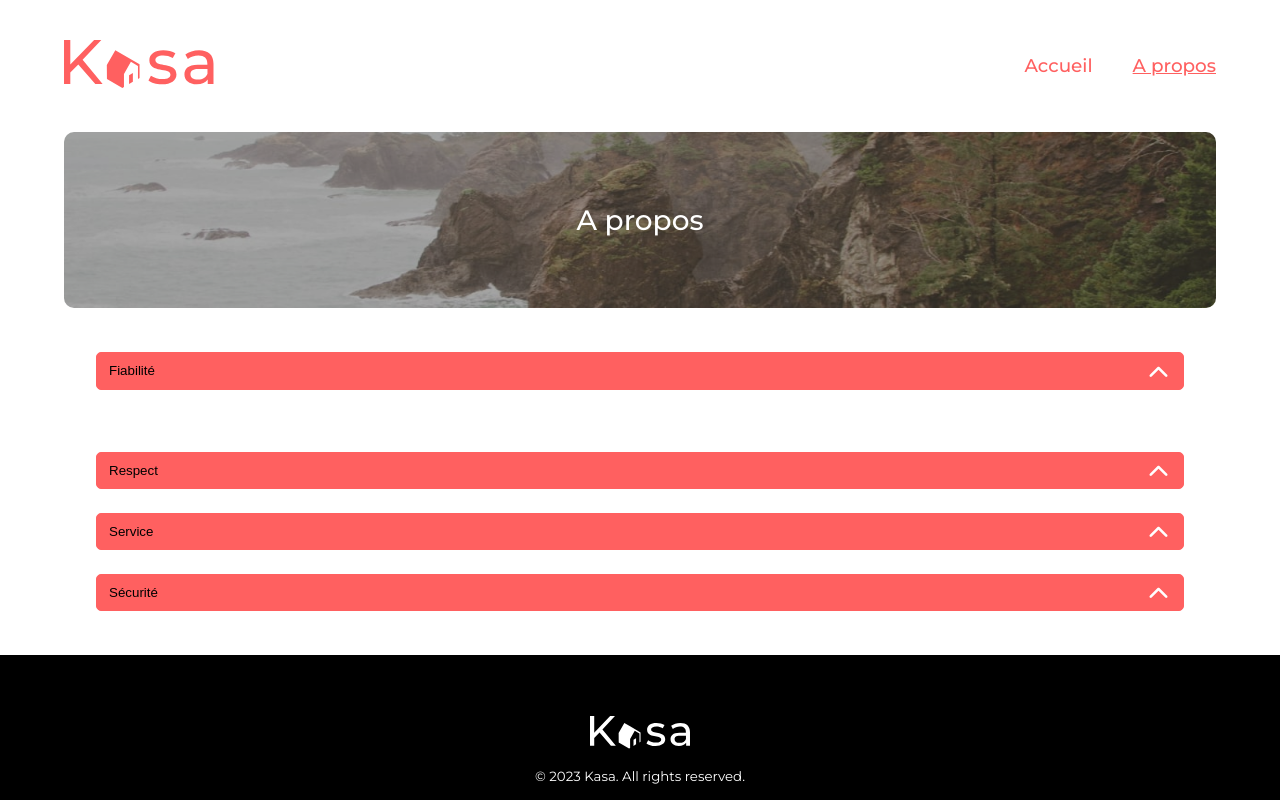
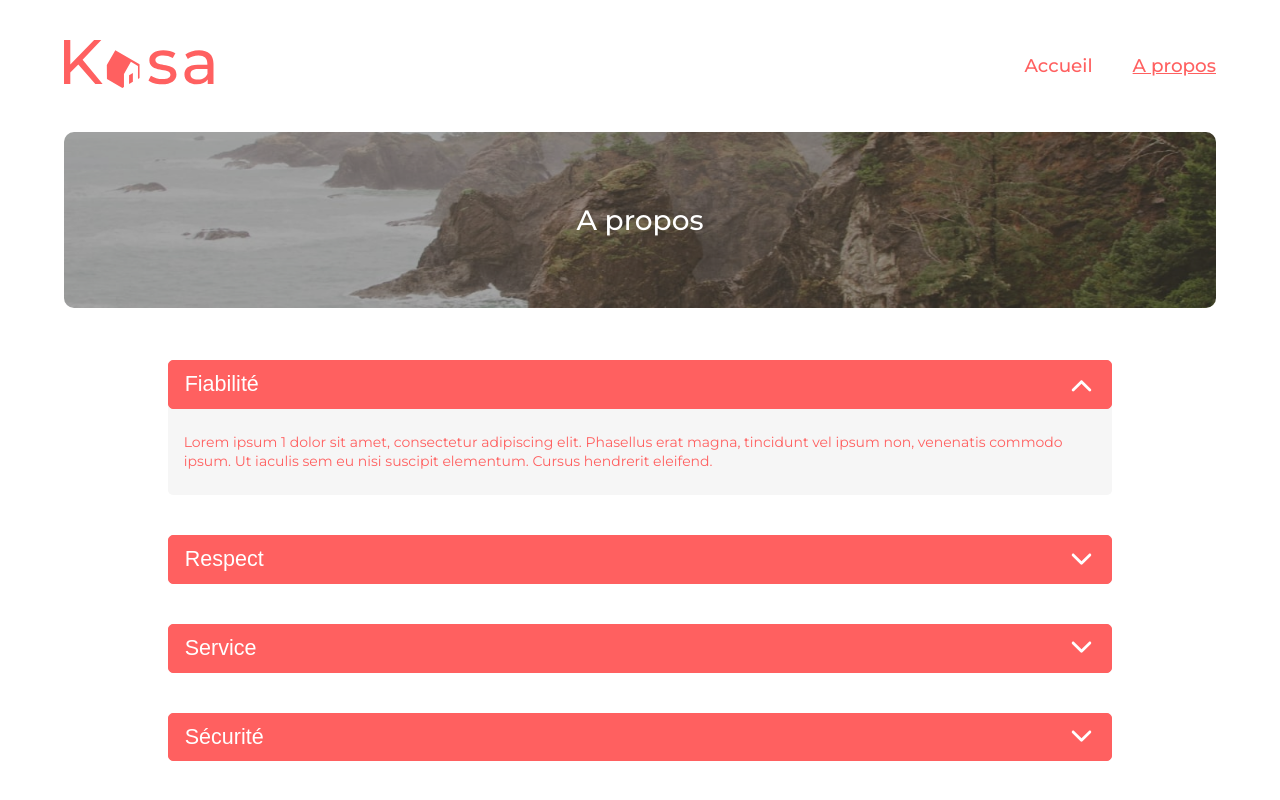
Before and after one commit to csocrate/Rental-properties-app-React, a React (Vite) app: page /a-propos in a window 1280 px wide. Both pictures are taken after a click on the button "Fiabilité". Shown: the top 800 px of the page. Built offline with nearby package versions, Linux system fonts and the light colour scheme.

Commit message:
closes #7, closes #8 - Update styling for Collapse and About page

```diff
--- a/src/assets/scss/abstracts/_variables.scss
+++ b/src/assets/scss/abstracts/_variables.scss
@@ -22,7 +22,7 @@
   $secondary-color:                      #FFF;
   $tertiary-color:                       #000;
 
-  $gray-light:                           lighten($tertiary-color, 96%);
+  $gray-light:                           lighten($tertiary-color, 96.47%); // #F6F6F6
 
   /**
     * Typography
@@ -111,6 +111,16 @@ $line-height-h1-banner:                   $line-height-normal * 1.25;
 $font-size-h2-card:                       $font-size-normal * 1.125;
 $line-height-h2-card:                     $line-height-normal * 1.25;
 $bg-color-cards:                          $gray-light;
+
+//== Accordion ==
+$font-size-title-accordion-375:           $font-size-normal * .9;
+$font-size-title-accordion-md:            $font-size-normal;
+$font-size-title-accordion-lg:            $font-size-normal * 1.15;
+$font-size-title-accordion-xl:            $font-size-normal * 1.25;
+$font-size-p-accordion-375:               $font-size-normal * .85;
+$font-size-p-accordion-md:                $font-size-normal * .875;
+$font-size-p-accordion-xl:                $font-size-normal;
+
 // --------------------------------------------------
 // PAGES
 // --------------------------------------------------
--- a/src/assets/scss/base/_typography.scss
+++ b/src/assets/scss/base/_typography.scss
@@ -121,3 +121,40 @@
     line-height: $line-height-h2-card;
   }
 }
+
+.accordion {
+  button {
+    font-weight: 500;
+
+    @media (min-width: $breakpoint-375 ) {
+      font-size: $font-size-title-accordion-375;
+    }
+
+    @media (min-width: $breakpoint-md ) {
+      font-size: $font-size-title-accordion-md;
+    }
+
+    @media (min-width: $breakpoint-lg ) {
+      font-size: $font-size-title-accordion-lg;
+    }
+
+    @media (min-width: $breakpoint-xl ) {
+      font-size: $font-size-title-accordion-xl;
+    }
+
+  }
+
+  p {
+    @media (min-width: $breakpoint-375 ) {
+      font-size: $font-size-p-accordion-375;
+    }
+
+    @media (min-width: $breakpoint-md ) {
+      font-size: $font-size-p-accordion-md;
+    }
+
+    @media (min-width: $breakpoint-xl ) {
+      font-size: $font-size-p-accordion-xl;
+    }
+  }
+}
--- /dev/null
+++ b/src/assets/scss/components/_accordion.scss
@@ -0,0 +1,56 @@
+.accordion {
+
+  @media (min-width: $breakpoint-lg ) {
+    margin-top: 1rem!important;
+    margin-bottom: 1rem!important;;
+  }
+
+  @media (min-width: $breakpoint-lg ) {
+    margin-top: 1.25rem!important;
+    margin-bottom: 1.25rem!important;;
+  }
+
+  button {
+
+    @media (min-width: $breakpoint-md ) {
+      padding-top: .5rem;
+      padding-bottom: .5rem;
+    }
+
+    @media (min-width: $breakpoint-lg ) {
+      padding-top: .65rem;
+      padding-bottom: .65rem;
+    }
+
+    @media (min-width: $breakpoint-xl ) {
+      padding-top: .75rem;
+      padding-bottom: .75rem;
+    }
+
+    svg {
+
+      @media (min-width: $breakpoint-lg ) {
+        width: 27px;
+        height: 26px;
+      }
+
+      @media (min-width: $breakpoint-xl ) {
+        width: 30px;
+        height: 29px;
+      }
+    }
+  }
+
+  &__collapse {
+
+    @media (min-width: $breakpoint-md ) {
+      padding-top: 1.5rem!important;
+      padding-bottom: 1.5rem!important;
+    }
+
+    @media (min-width: $breakpoint-xl ) {
+      padding-top: 1.75rem!important;
+      padding-bottom: 1.75rem!important;
+    }
+  }
+}
--- a/src/assets/scss/main.scss
+++ b/src/assets/scss/main.scss
@@ -14,7 +14,8 @@
 
 @import
   'components/banner',
-  'components/card';
+  'components/card',
+  'components/accordion';
 
 @import
   'pages/404',
--- a/src/assets/scss/pages/_about.scss
+++ b/src/assets/scss/pages/_about.scss
@@ -4,9 +4,25 @@
     flex-direction: column;
     justify-content: center;
     align-items: center;
+    padding-top: 0.875rem;
+    padding-bottom: 0.875rem;
+
+    @media (min-width: $breakpoint-md ) {
+      max-width: 80%;
+      margin: 0 auto;
+      padding-top: 1.25rem;
+      padding-bottom: 1.25rem;
+    }
 
     @media (min-width: $breakpoint-lg ) {
-      padding: 2rem;
+      max-width: 82%;
+      padding-top: 2rem;
+      padding-bottom: 2rem;
+    }
+
+    @media (min-width: $breakpoint-xxl ) {
+      padding-top: 3rem;
+      padding-bottom: 3rem;
     }
   }
 }
--- a/src/components/Collapse/index.jsx
+++ b/src/components/Collapse/index.jsx
@@ -6,6 +6,8 @@ const Accordion = styled.article`
   width: 100%;
   margin-top: .75rem;
   margin-bottom: .75rem;
+  border-radius: 5px;
+  background-color: #F6F6F6;
 `;
 
 const Btn = styled.button`
@@ -13,46 +15,71 @@ const Btn = styled.button`
   justify-content: space-between;
   align-items: center;
   width: 100%;
+  font-size: .875em;
   border: 1px solid #FF6060;
   border-radius: 5px;
   padding-top: 0.35rem;
   padding-bottom: 0.35rem;
-  padding-left: 0.75rem;
-  padding-right: 0.75rem;
+  padding-left: 1rem;
+  padding-right: 1rem;
+  color: #FFF;
   background-color: #FF6060;
 `;
 
-const StyledSVG = styled.svg`
+const SVG = styled.svg`
   width: 25px;
   height: 24px;
+  cursor: pointer;
+`;
+
+const Panel = styled.div`
+  padding-top: 1.25rem;
+  padding-bottom: 1.25rem;
+  padding-left: 1rem;
+  padding-right: 1rem;
+`;
+
+const PanelText = styled.p`
+  font-size: .775em;
+  color: #FF6060;
 `;
 
 function Collapse({title, number, text}) {
 
   const [isExpanded, setIsExpanded] = useState(false);
 
+  const handleCollapsible = () => {
+    setIsExpanded(false)
+  }
+
   return isExpanded ? (
     <Accordion className="accordion">
       <h3>
-        <Btn onClick = {() =>setIsExpanded(false)}
+        <Btn onClick = {handleCollapsible}
                 id={`accordion-header-${number}`}
                 type= "button"
                 aria-expanded = "true"
                 aria-controls = {`accordion-panel-${number}`}>
           {title}
-          <StyledSVG aria-hidden="true" width="33" height="32" viewBox="0 0 33 32" fill="none" xmlns="http://www.w3.org/2000/svg">
+          <SVG
+            aria-hidden="true"
+            width="23"
+            height="22"
+            viewBox="0 0 33 32"
+            fill="none"
+            xmlns="http://www.w3.org/2000/svg">
             <path d="M15.2897 10.7897C15.9591 10.1202 17.0462 10.1202 17.7157 10.7897L27.9979 21.0719C28.6674 21.7414 28.6674 22.8285 27.9979 23.4979C27.3285 24.1673 26.2414 24.1673 25.572 23.4979L16.5 14.4259L7.42804 23.4926C6.75862 24.162 5.67148 24.162 5.00206 23.4926C4.33265 22.8231 4.33265 21.736 5.00206 21.0666L15.2843 10.7843L15.2897 10.7897Z" fill="white"/>
-          </StyledSVG>
+          </SVG>
         </Btn>
       </h3>
-      <div id={`accordion-panel-${number}`}
+      <Panel id={`accordion-panel-${number}`}
           className="accordion__collapse"
           role="region"
-          aria-labelledby="accordion1id">
-        <p>
+          aria-labelledby={`accordion-header-${number}`}>
+        <PanelText>
           {text}
-        </p>
-      </div>
+        </PanelText>
+      </Panel>
     </Accordion>
   ) : (
     <Accordion className="accordion">
@@ -63,9 +90,16 @@ function Collapse({title, number, text}) {
                 aria-expanded = "false"
                 aria-controls = {`accordion-panel-${number}`}>
           {title}
-          <StyledSVG width="33" height="32" viewBox="0 0 33 32" fill="none" xmlns="http://www.w3.org/2000/svg">
+          <SVG
+            aria-hidden="true"
+            width="23"
+            height="22"
+            viewBox="0 0 33 32"
+            transform="rotate(180)"
+            fill="none"
+            xmlns="http://www.w3.org/2000/svg">
             <path d="M15.2897 10.7897C15.9591 10.1202 17.0462 10.1202 17.7157 10.7897L27.9979 21.0719C28.6674 21.7414 28.6674 22.8285 27.9979 23.4979C27.3285 24.1673 26.2414 24.1673 25.572 23.4979L16.5 14.4259L7.42804 23.4926C6.75862 24.162 5.67148 24.162 5.00206 23.4926C4.33265 22.8231 4.33265 21.736 5.00206 21.0666L15.2843 10.7843L15.2897 10.7897Z" fill="white"/>
-          </StyledSVG>
+          </SVG>
         </Btn>
       </h3>
     </Accordion>
```
